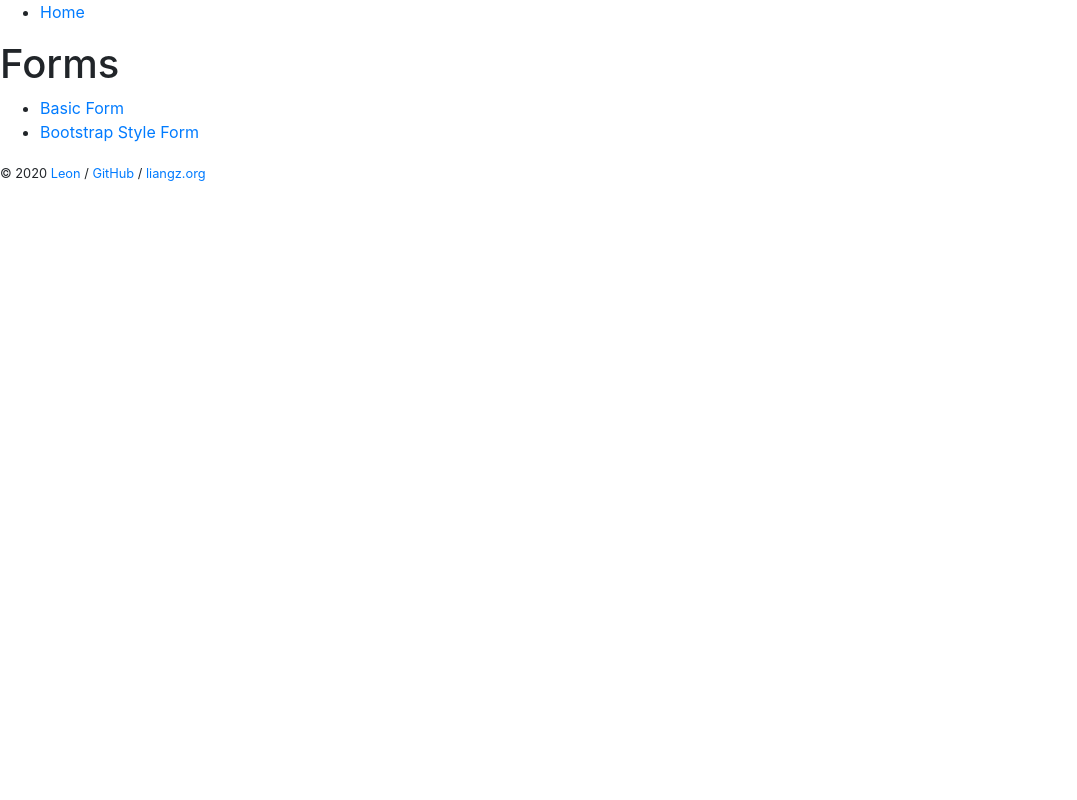
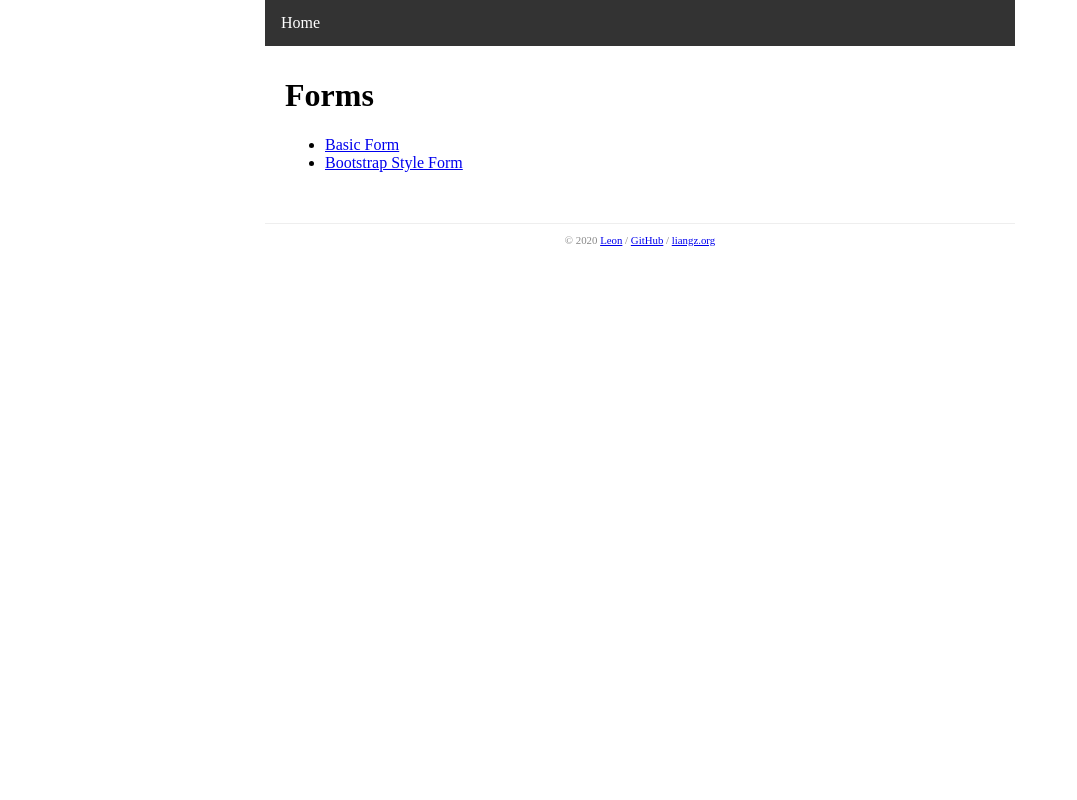
Before and after one commit to Deteriorator/Python-Flask-Web-Development, a Flask app: template demo/form/templates/index.html in a window 1280 px wide. Shown: the whole page, without its empty margins (0-1077 px from the left). Run offline with Flask 2, Linux system fonts and the light colour scheme; the template is opened without the code that fills it, so the values that code supplies are empty.

Commit message:
fix(form): make style.css work normally and rename styles.css to style.css

```diff
--- a/demo/form/app.py
+++ b/demo/form/app.py
@@ -18,6 +18,7 @@ from flask import Flask, render_template, flash, redirect, url_for, request, sen
 from flask_ckeditor import CKEditor, upload_success, upload_fail
 from flask_wtf.csrf import validate_csrf
 from wtforms import ValidationError
+from flask_dropzone import Dropzone
 from forms import LoginForm
 
 app = Flask(__name__)
@@ -47,6 +48,7 @@ app.config['DROPZONE_MAX_FILE_SIZE'] = 3
 app.config['DROPZONE_MAX_FILES'] = 30
 
 ckeditor = CKEditor(app)
+dropzone = Dropzone(app)
 
 
 @app.route('/', methods=['GET', 'POST'])
--- /dev/null
+++ b/demo/form/static/style.css
@@ -0,0 +1,60 @@
+body {
+    margin: auto;
+    width: 750px;
+}
+
+img {
+    max-width: 710px;
+}
+
+nav ul {
+    list-style-type: none;
+    margin: 0;
+    padding: 0;
+    overflow: hidden;
+    background-color: #333;
+}
+
+nav li {
+    float: left;
+}
+
+nav li a {
+    display: block;
+    color: white;
+    text-align: center;
+    padding: 14px 16px;
+    text-decoration: none;
+}
+
+nav li a:hover {
+    background-color: #111;
+}
+
+main {
+    padding: 10px 20px;
+}
+
+footer {
+    font-size: 13px;
+    color: #888;
+    border-top: 1px solid #eee;
+    margin-top: 25px;
+    text-align: center;
+    padding: 10px;
+
+}
+
+.alert {
+    position: relative;
+    padding: 0.75rem 1.25rem;
+    margin-bottom: 1rem;
+    border: 1px solid #b8daff;
+    border-radius: 0.25rem;
+    color: #004085;
+    background-color: #cce5ff;
+}
+
+.error {
+    color: red;
+}
--- a/demo/form/templates/base.html
+++ b/demo/form/templates/base.html
@@ -1,4 +1,3 @@
-<!DOCTYPE html>
 <html>
 <head>
     {% block head %}
@@ -9,8 +8,7 @@
         <title>{% block title %}Form - HelloFlask{% endblock %}</title>
         <link rel="icon" type="image/x-icon" href="{{ url_for('static', filename='favicon.ico') }}">
         {% block styles %}
-            <link rel="stylesheet" type="text/css" href="{{ url_for('static', filename='styles.css' ) }}">
-            <link rel="stylesheet" href="{{ url_for('static', filename='css/bootstrap.min.css') }}">
+            <link rel="stylesheet" type="text/css" href="{{ url_for('static', filename='style.css') }}">
         {% endblock styles %}
     {% endblock head %}
 </head>
@@ -35,7 +33,7 @@
     {% block footer %}
         <small> &copy; 2020 <a href="http://www.liangz.org" title="Written by Leon">Leon</a> /
             <a href="https://github.com/Deteriorator" title="Fork me on GitHub">GitHub</a> /
-            <a href="http://www.liangz.org" title="liangz.org">liangz.org</a>
+            <a href="http://liangz.org" title="liangz.org">liangz.org</a>
         </small>
     {% endblock %}
 </footer>
--- a/requirements.txt
+++ b/requirements.txt
@@ -3,3 +3,6 @@ flask-wtf==0.14.3
 WTForms==2.3.3
 Flask-CKEditor==0.4.0
 werkzeug==1.0.1
+flask-dropzone==1.5.4
+flask-mail==0.9.1
+email-validator==1.1.1
```
Also changed, not shown: demo/form/static/styles.css (deleted).
